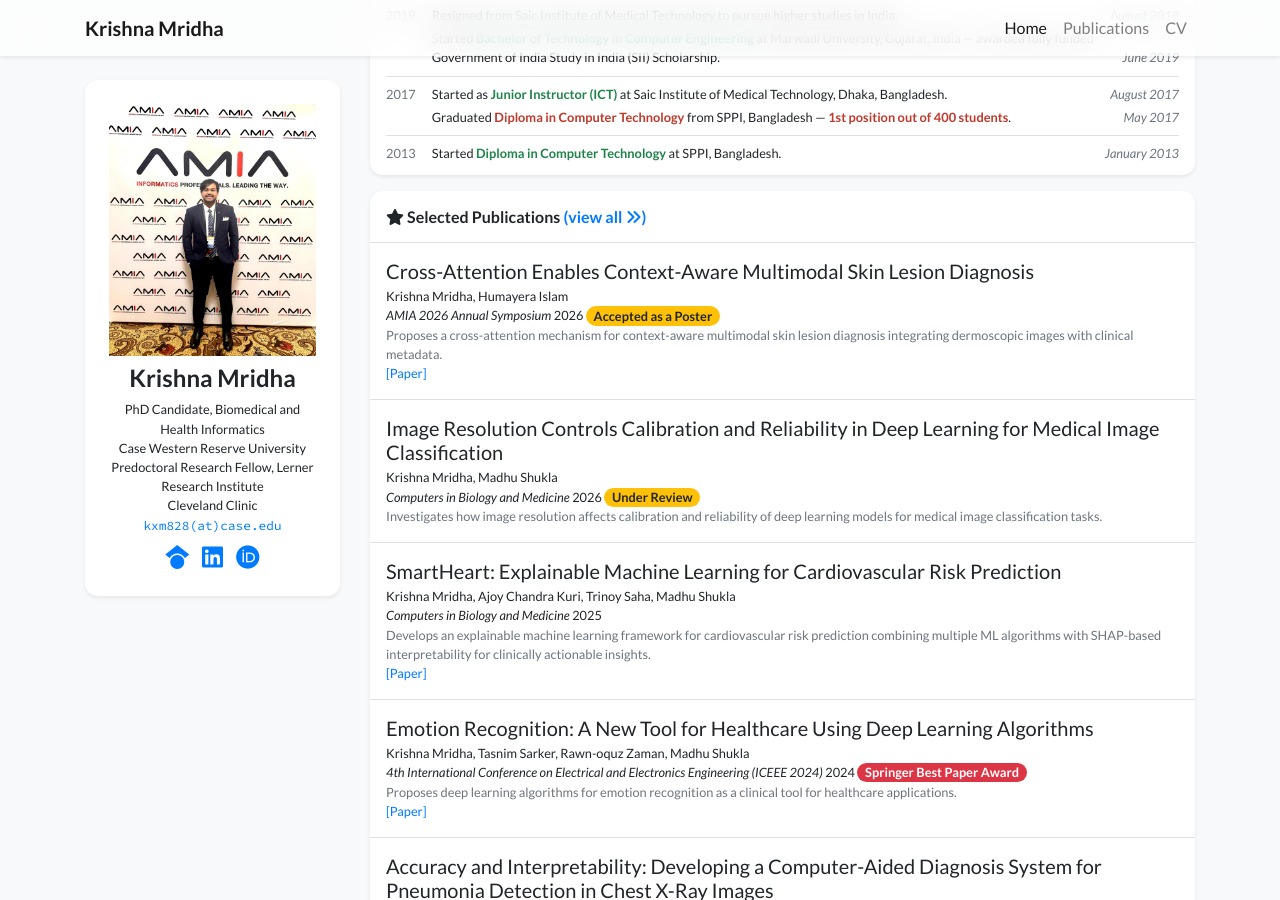
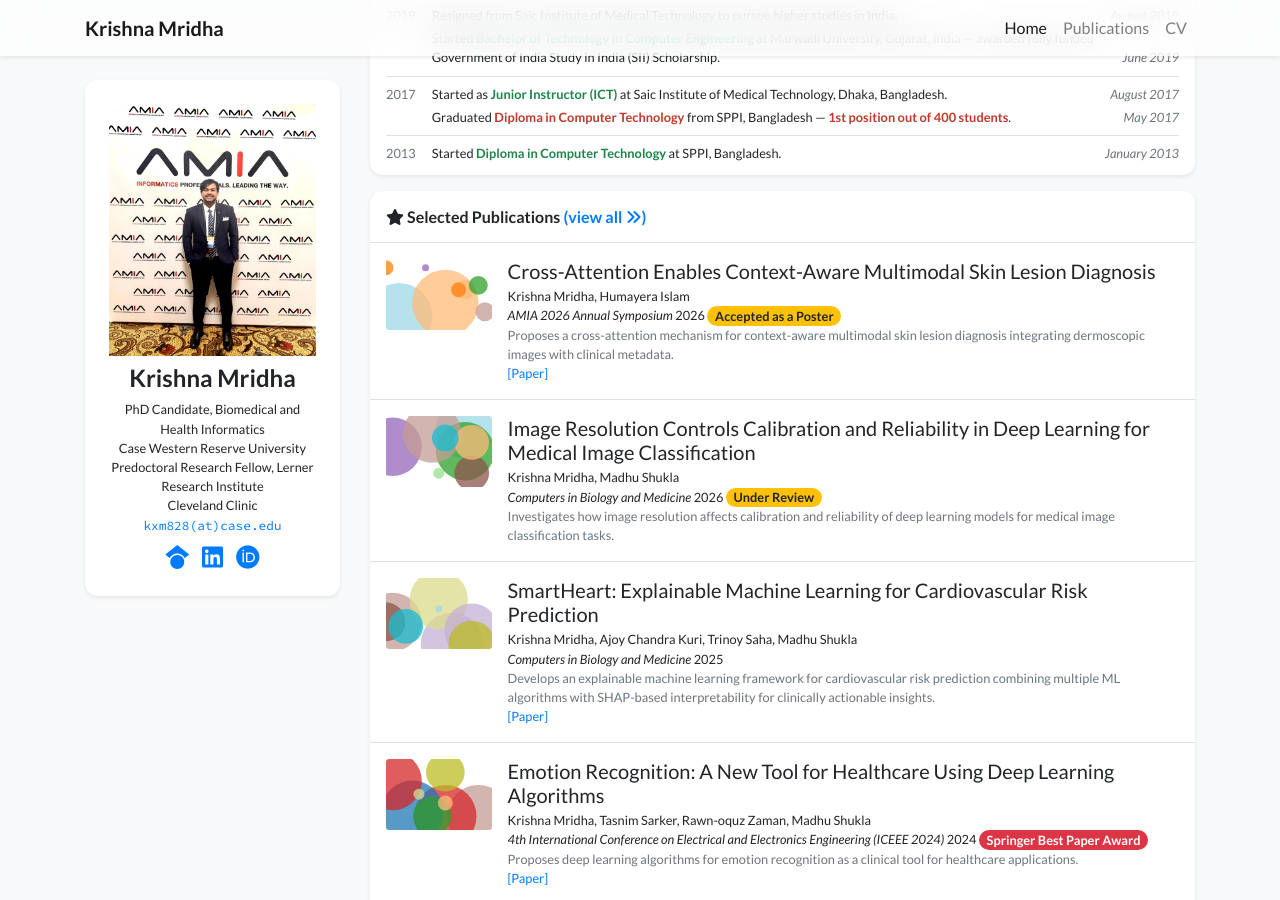
Before and after one commit to KrishnaMridha/krishnamridha.github.io, a Jekyll site: the page built from index.html, in a window 1280 px wide and 900 px high, scrolled down 2516 px. Built offline with Jekyll 4.4.1, drawn with Linux system fonts in a browser that asks for light colours; nearby versions of some CDN libraries; a style sheet for code colours, icons or effects is not loaded.

Commit message:
Update publication_item.html

```diff
--- a/_includes/widgets/publication_item.html
+++ b/_includes/widgets/publication_item.html
@@ -1,11 +1,7 @@
 {% assign item = include.item %}
 <div class="d-none d-md-block">
     <div class="row no-gutters {% unless include.hide_bottom_border %}border-bottom{% endunless %} border-gray">
-        {%- if item.cover -%}
-        <!-- <div class="col-md-3 col-xl-2 mb-md-0 p-md-3">
-            <img data-src="{{ item.cover | relative_url }}" alt="{{ item.title }}" class="lazy w-100 rounded-sm" src="{{ '/assets/images/empty_300x200.png' | relative_url }}">
-        </div> -->
-         <div class="col-md-3 col-xl-2 mb-md-0 p-md-3">
+        <div class="col-md-3 col-xl-2 mb-md-0 p-md-3">
             {%- if item.cover -%}
             <img data-src="{{ item.cover | relative_url }}" alt="{{ item.title }}" class="lazy w-100 rounded-sm" src="{{ '/assets/images/empty_300x200.png' | relative_url }}">
             {%- else -%}
@@ -13,9 +9,6 @@
             {%- endif -%}
         </div>
         <div class="col-md-9 col-xl-10 p-3 pl-md-0">
-        {%- else -%}
-        <div class="col-12 p-3">
-        {%- endif -%}
             <h5 class="mt-0 mb-1 font-weight-normal">{{ item.title }}</h5>
             <p class="mt-0 mb-0 small">{% include widgets/author_list.html authors=item.authors %}</p>
             <p class="mt-0 mb-0 small">{{item.pub_pre}}<i>{{ item.pub }}</i>{{ item.pub_post }} {{ item.pub_date }} {{ item.pub_last }} <span data-semantic-scholar-id="{{ item.semantic_scholar_id }}"></span></p>
```
